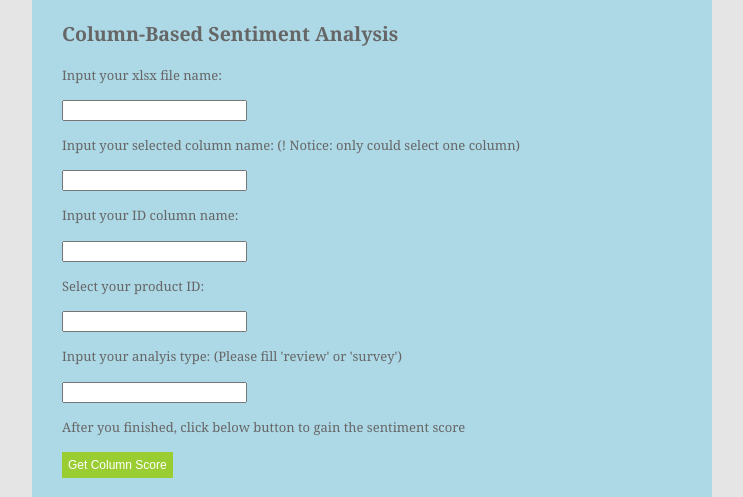
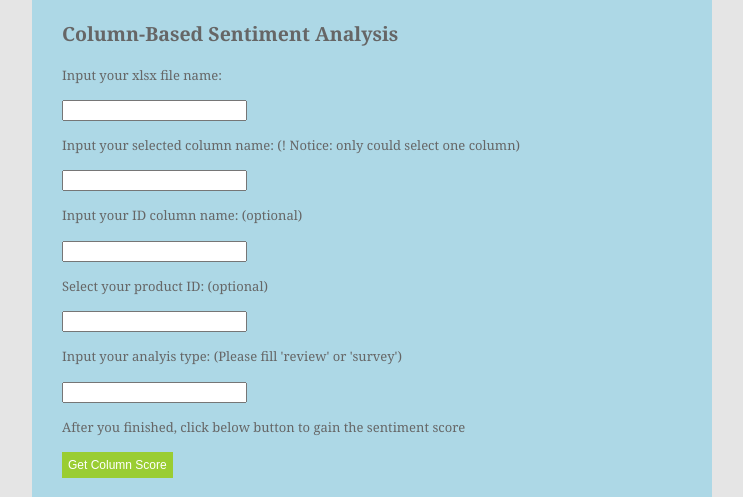
Before and after one commit to ya2366/unilever_nlp_capstone, a Flask app: page /sentiment_analysis_multilingual in a window 1280 px wide. Shown: the part 569-1066 px from the top of the page, without its empty margins (388-1131 px from the left). Run offline with Flask 2, Linux system fonts and the light colour scheme; parts of the project's set-up code (start-up, migrations or seed data) failed here and were passed over.

Commit message:
add a comment

```diff
--- a/WebApp/templates/multi_senti.html
+++ b/WebApp/templates/multi_senti.html
@@ -63,9 +63,9 @@ Description: A two-column, fixed-width template.
             <input type="text" name="name_col">
             <p>Input your selected column name: (! Notice: only could select one column)</p>
             <input type="text" name="col">
-            <p>Input your ID column name: </p>
+            <p>Input your ID column name: (optional) </p>
             <input type="text" name="id_col">
-            <p>Select your product ID: </p>
+            <p>Select your product ID: (optional)</p>
             <input type="text" name="id_name">
             <p>Input your analyis type: (Please fill 'review' or 'survey')</p>
             <input type="text" name="type">
```
